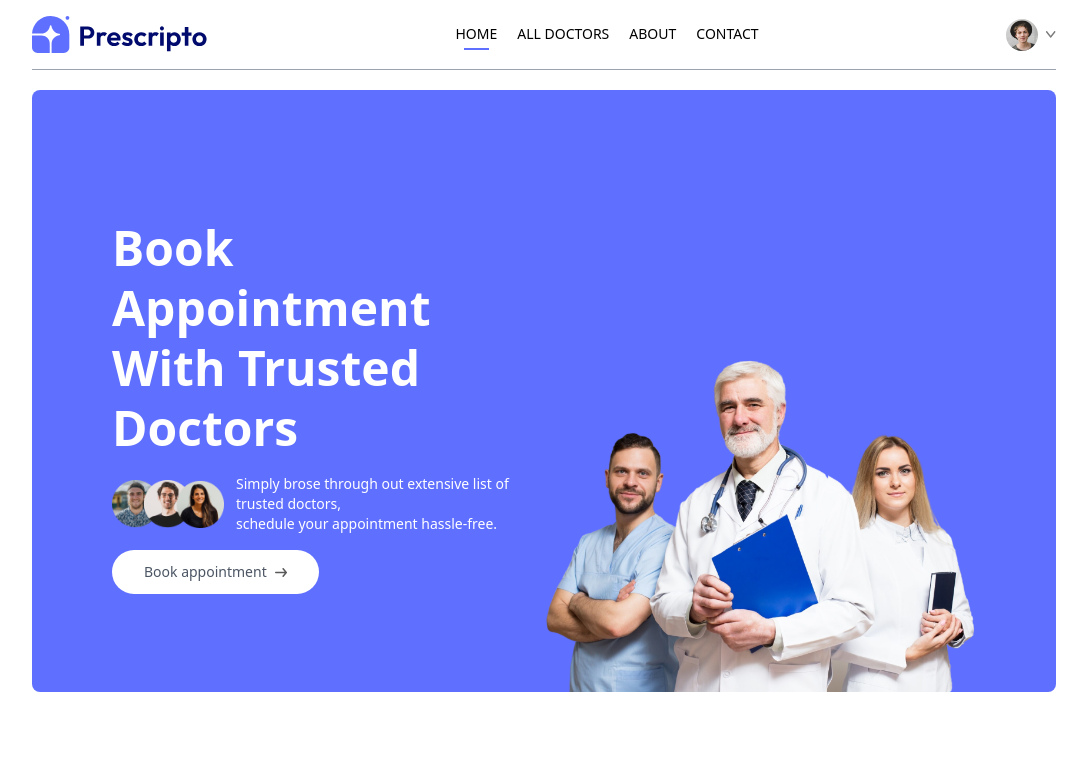
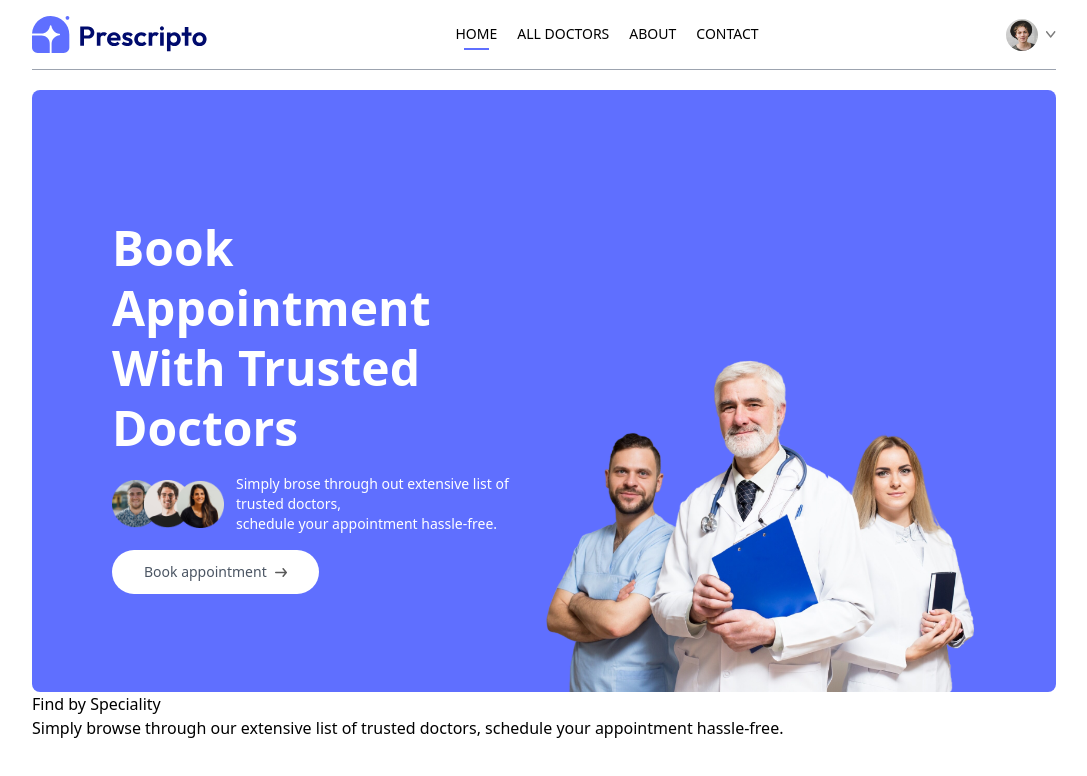
Before and after one commit to md-ash-dot/prescripto, a React app in the folder frontend/: page / in a window 1280 px wide. Shown: the top 776 px of the page, without its empty margins (96-1183 px from the left). Built offline with nearby package versions, Linux system fonts and the light colour scheme; the HTML template or start-up script is replaced by a standard one.

Commit message:
Add speciality menu content

```diff
--- a/frontend/src/components/Header.jsx
+++ b/frontend/src/components/Header.jsx
@@ -14,7 +14,7 @@ const Header = () => {
                 <img className='w-28' src={assets.group_profiles} alt="" />
                 <p>Simply brose through out extensive list of trusted doctors, <br className='hidden sm:block'/> schedule your appointment hassle-free.</p>
             </div>
-            <a href="" className='flex items-center gap-2 bg-white px-8 py-3 rounded-full text-gray-600 text-sm m-auto md:m-0 hover:scale-105 transition-all duration-300 '>
+            <a href="#speciality" className='flex items-center gap-2 bg-white px-8 py-3 rounded-full text-gray-600 text-sm m-auto md:m-0 hover:scale-105 transition-all duration-300 '>
                 Book appointment <img className='w-3' src={assets.arrow_icon} alt="" />
             </a>
         </div>
--- /dev/null
+++ b/frontend/src/components/SpecialityMenu.jsx
@@ -0,0 +1,15 @@
+import React from 'react'
+
+const SpecialityMenu = () => {
+  return (
+    <div id='speciality'>
+        <h1>Find by Speciality</h1>
+        <p>Simply browse through our extensive list of trusted doctors, schedule your appointment hassle-free.</p>
+        <div>
+
+        </div>
+    </div>
+  )
+}
+
+export default SpecialityMenu
--- a/frontend/src/pages/Home.jsx
+++ b/frontend/src/pages/Home.jsx
@@ -1,10 +1,12 @@
 import React from 'react'
 import Header from '../components/Header'
+import SpecialityMenu from '../components/SpecialityMenu'
 
 const Home = () => {
   return (
     <div>
         <Header/>
+        <SpecialityMenu/>
     </div>
   )
 }
```
